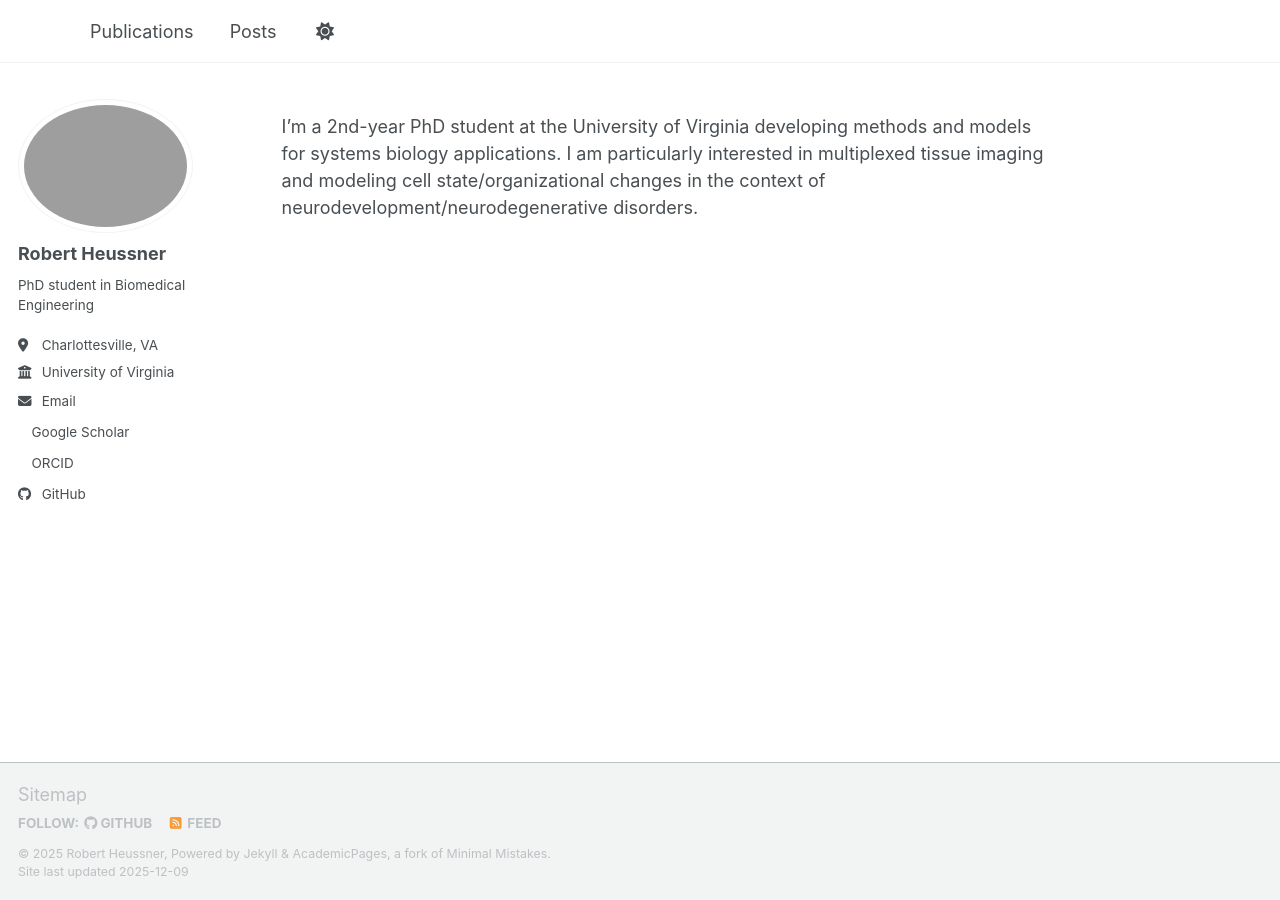
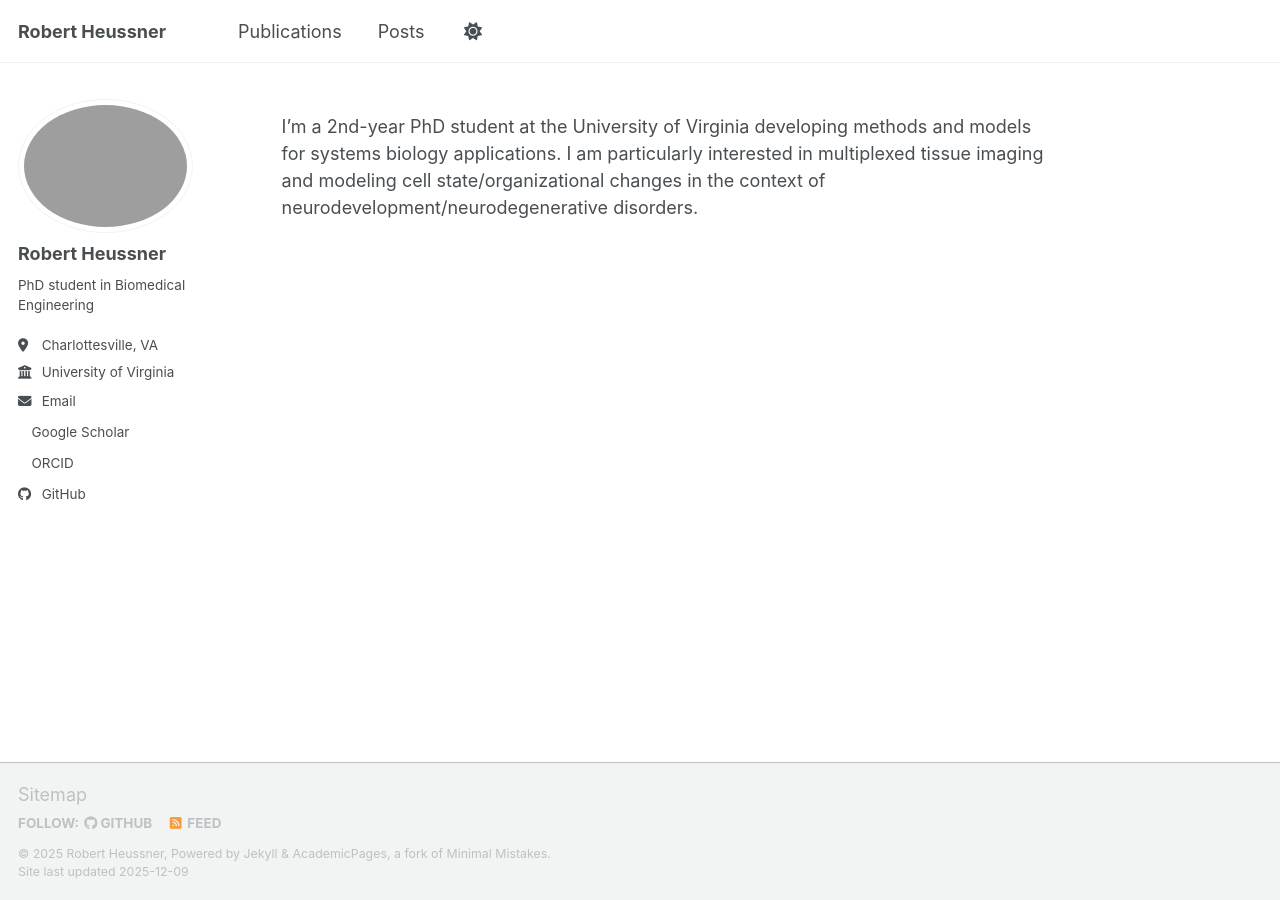
Before and after one commit to heussner/heussner.github.io, a Jekyll site: the page built from _pages/about.md, in a window 1280 px wide. Built offline with Jekyll 4.4.1, drawn with Linux system fonts in a browser that asks for light colours; a script bundle is joined from its source files by our own code; library files that are not in the unit come from our copies.

Commit message:
Site title

```diff
--- a/_config.yml
+++ b/_config.yml
@@ -9,7 +9,7 @@
 # Basic Site Settings
 locale                   : "en-US"
 site_theme               : "default" # Currently available options are "default", "air"
-title                    : ""
+title                    : "Robert Heussner"
 title_separator          : "-"
 name                     : &name "Robert Heussner"
 description              : &description ""   # Update this with a general description of your site, this is the default if not overridden by a page
@@ -36,7 +36,7 @@ author:
 
 
   # Repositories and software development
-  github           : "https://github.com/heussner"
+  github           : "https://github.com/heussner/"
 
   # Social media
   linkedin         : # Username
```
